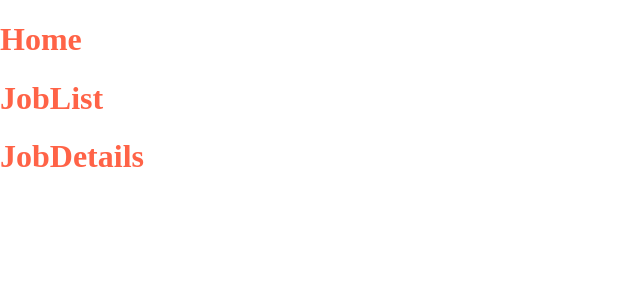
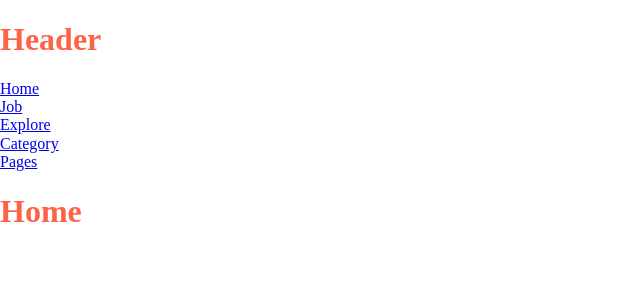
Before and after one commit to jstnthny/jobi, a React (Vite) app: page / in a window 1280 px wide. Shown: the top 300 px of the page, without its empty margins (0-640 px from the left). Built offline with nearby package versions, Linux system fonts and the light colour scheme.

Commit message:
react router setup

```diff
--- a/package.json
+++ b/package.json
@@ -10,7 +10,8 @@
   },
   "dependencies": {
     "react": "^18.2.0",
-    "react-dom": "^18.2.0"
+    "react-dom": "^18.2.0",
+    "react-router-dom": "^6.9.0"
   },
   "devDependencies": {
     "@types/react": "^18.0.28",
--- a/src/App.jsx
+++ b/src/App.jsx
@@ -3,14 +3,17 @@ import '../css/App.css'
 import Home from "./components/Home.jsx"
 import JobList from "./components/JobList.jsx"
 import JobDetails from "./components/JobDetails.jsx"
+import {Route, Routes} from "react-router-dom"
 
 function App() {
 
   return (
     <div className="App">
-     <Home />
-     <JobList />
-     <JobDetails />
+     {/* <Home /> */}
+    <Routes>
+      <Route path="/" element={<Home />}/>
+      <Route path="/JobList" element={<JobList />}/>
+    </Routes>
     </div>
   )
 }
--- /dev/null
+++ b/src/components/Header.jsx
@@ -0,0 +1,16 @@
+import {Link, Route, Routes} from "react-router-dom"
+
+export default function Header(){
+    return(
+        <div>
+            <h1>Header</h1>
+            <ul>
+                <li><Link to="/">Home</Link></li>
+                <li><Link to="/JobList">Job</Link></li>
+                <li><Link to="#">Explore</Link></li>
+                <li><Link to="#">Category</Link></li>
+                <li><Link to="#">Pages</Link></li>
+            </ul>
+        </div>
+    )
+}
--- a/src/components/Home.jsx
+++ b/src/components/Home.jsx
@@ -1,6 +1,9 @@
+import Header from "./Header.jsx"
+
 export default function Home(){
     return(
         <div>
+            <Header />
             <h1>Home</h1>
         </div>
     )
--- a/src/main.jsx
+++ b/src/main.jsx
@@ -1,10 +1,13 @@
 import React from 'react'
 import ReactDOM from 'react-dom/client'
 import App from './App'
+import {BrowserRouter} from "react-router-dom"
 
 
 ReactDOM.createRoot(document.getElementById('root')).render(
   <React.StrictMode>
-    <App />
+    <BrowserRouter>
+      <App />
+    </BrowserRouter>
   </React.StrictMode>,
 )
```
Also changed, not shown: 1 other file (tests, documents, lock files or other folders).
